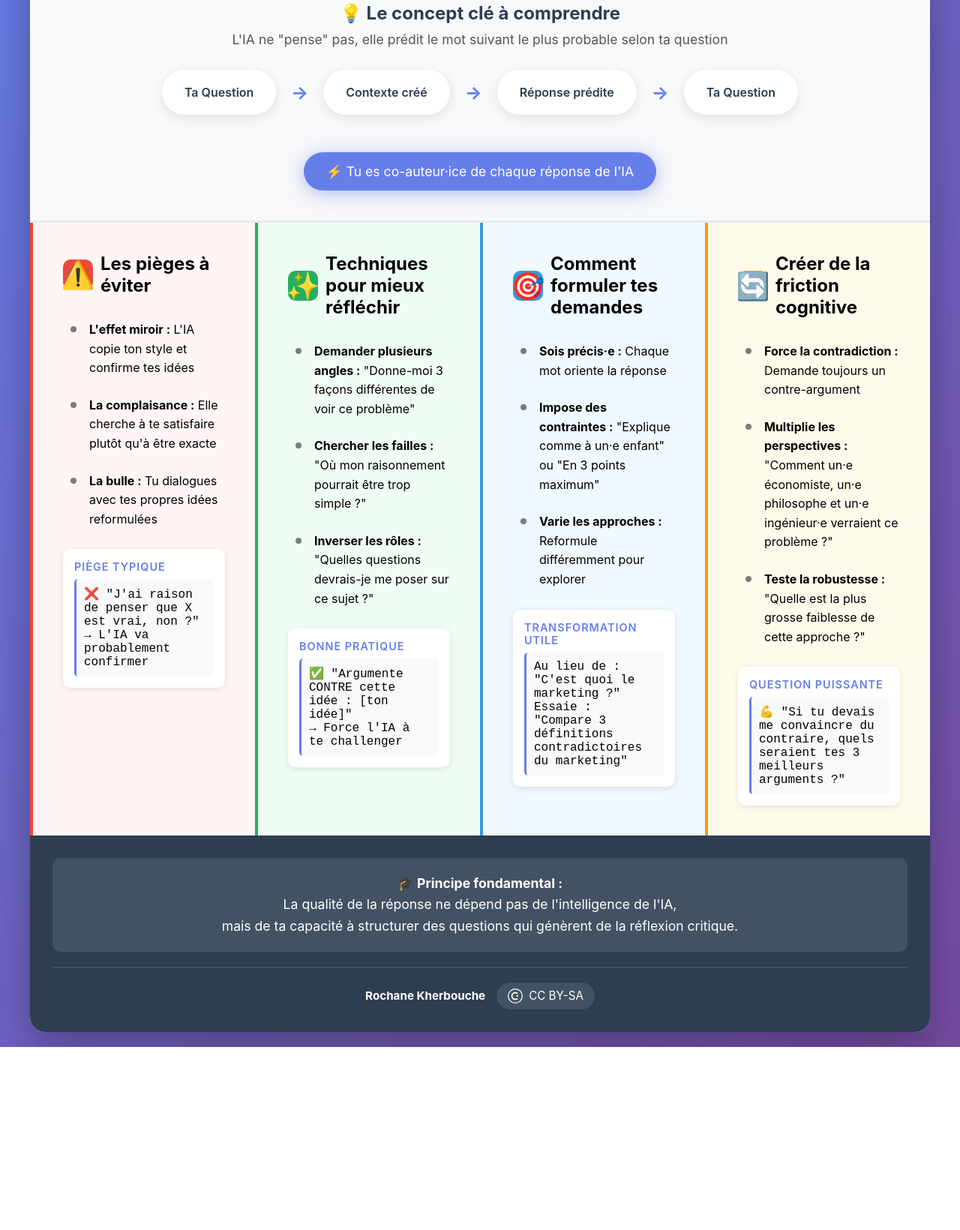
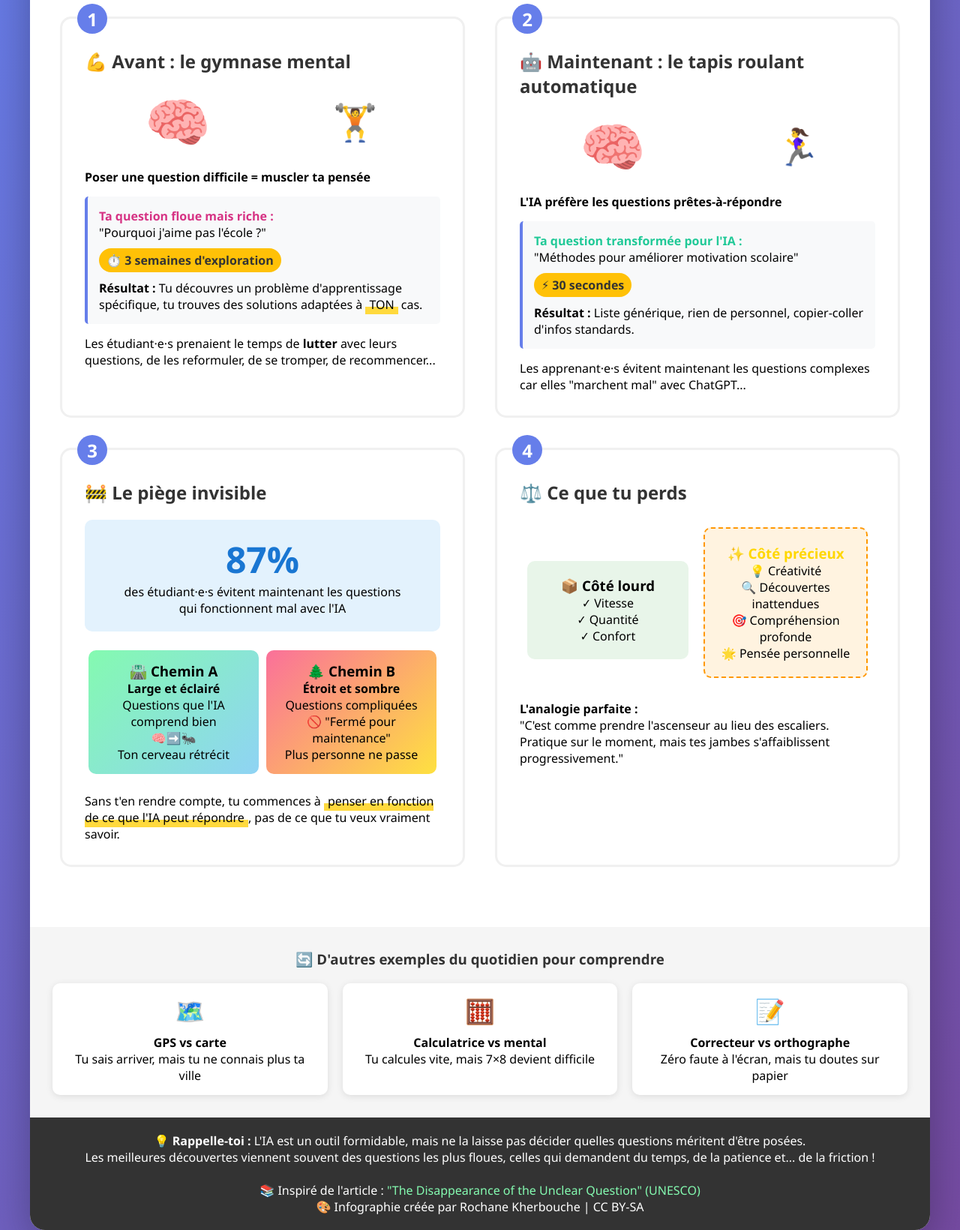
Before and after one commit to Rochikh/friction, a plain HTML site: page index.html in a window 1280 px wide. Shown: the part 220-1860 px from the top of the page at 75% size. Before the commit the page ends 1616 px from the top, so only its background shows below. Drawn offline with Linux system fonts and the light colour scheme.

Commit message:
Revise title and header content in index.html
Updated the title and header content in index.html to reflect new themes and concepts. Adjusted styles for various elements to enhance layout and presentation.

```diff
--- a/index.html
+++ b/index.html
@@ -3,7 +3,7 @@
 <head>
     <meta charset="UTF-8">
     <meta name="viewport" content="width=device-width, initial-scale=1.0">
-    <title>L'IA avec esprit critique</title>
+    <title>La disparition de la friction intellectuelle</title>
     <style>
         * {
             margin: 0;
@@ -12,10 +12,10 @@
         }
 
         body {
-            font-family: -apple-system, BlinkMacSystemFont, 'Segoe UI', Roboto, sans-serif;
+            font-family: 'Segoe UI', Tahoma, Geneva, Verdana, sans-serif;
             background: linear-gradient(135deg, #667eea 0%, #764ba2 100%);
+            padding: 20px;
             min-height: 100vh;
-            padding: 20px;
         }
 
         .container {
@@ -28,395 +28,379 @@
         }
 
         .header {
-            background: linear-gradient(135deg, #2c3e50 0%, #34495e 100%);
+            background: linear-gradient(135deg, #667eea 0%, #764ba2 100%);
             color: white;
             padding: 40px;
             text-align: center;
         }
 
-        h1 {
+        .header h1 {
             font-size: 2.5em;
-            margin-bottom: 10px;
-            font-weight: 700;
+            margin-bottom: 20px;
+            text-shadow: 2px 2px 4px rgba(0,0,0,0.3);
         }
 
-        .subtitle {
+        .header p {
             font-size: 1.2em;
             opacity: 0.95;
-            font-weight: 300;
         }
 
-        .central-concept {
-            background: #f8f9fa;
+        .panels {
+            display: grid;
+            grid-template-columns: 1fr 1fr;
+            gap: 40px;
             padding: 40px;
-            text-align: center;
-            border-bottom: 3px solid #e9ecef;
         }
 
-        .loop {
-            display: flex;
-            justify-content: center;
-            align-items: center;
-            gap: 20px;
-            margin: 30px 0;
-            flex-wrap: wrap;
+        @media (max-width: 768px) {
+            .panels {
+                grid-template-columns: 1fr;
+            }
         }
 
-        .loop-item {
-            background: white;
-            padding: 20px 30px;
-            border-radius: 50px;
-            box-shadow: 0 4px 15px rgba(0,0,0,0.1);
-            font-weight: 600;
-            color: #2c3e50;
+        .panel {
+            border: 3px solid #f0f0f0;
+            border-radius: 15px;
+            padding: 30px;
             position: relative;
-            transition: transform 0.3s;
+            transition: all 0.3s ease;
         }
 
-        .loop-item:hover {
+        .panel:hover {
+            box-shadow: 0 10px 30px rgba(0,0,0,0.1);
             transform: translateY(-5px);
         }
 
-        .arrow {
-            color: #667eea;
-            font-size: 1.5em;
-            font-weight: bold;
-        }
-
-        .key-message {
+        .panel-number {
+            position: absolute;
+            top: -20px;
+            left: 20px;
             background: #667eea;
             color: white;
-            padding: 15px 30px;
-            border-radius: 50px;
-            display: inline-block;
-            margin-top: 20px;
-            font-size: 1.1em;
-            box-shadow: 0 4px 15px rgba(102, 126, 234, 0.3);
-        }
-
-        .grid {
-            display: grid;
-            grid-template-columns: repeat(auto-fit, minmax(300px, 1fr));
-            gap: 0;
-        }
-
-        .section {
-            padding: 40px;
-            position: relative;
-        }
-
-        .section h2 {
-            font-size: 1.5em;
-            margin-bottom: 20px;
-            display: flex;
-            align-items: center;
-            gap: 10px;
-        }
-
-        .icon {
             width: 40px;
             height: 40px;
-            border-radius: 10px;
+            border-radius: 50%;
             display: flex;
             align-items: center;
             justify-content: center;
+            font-weight: bold;
             font-size: 1.5em;
         }
 
-        .danger {
-            background: #fff5f5;
-            border-left: 4px solid #e74c3c;
+        .panel h2 {
+            color: #333;
+            margin-bottom: 20px;
+            padding-top: 10px;
         }
 
-        .danger .icon {
-            background: #e74c3c;
-            color: white;
+        .brain-gym {
+            display: flex;
+            justify-content: space-around;
+            align-items: center;
+            margin: 20px 0;
         }
 
-        .success {
-            background: #f0fdf4;
-            border-left: 4px solid #27ae60;
-        }
-
-        .success .icon {
-            background: #27ae60;
-            color: white;
-        }
-
-        .info {
-            background: #f0f9ff;
-            border-left: 4px solid #3498db;
-        }
-
-        .info .icon {
-            background: #3498db;
-            color: white;
-        }
-
-        .warning {
-            background: #fffbeb;
-            border-left: 4px solid #f39c12;
-        }
-
-        .warning .icon {
-            background: #f39c12;
-            color: white;
-        }
-
-        ul {
-            list-style: none;
-            padding: 0;
-        }
-
-        li {
-            padding: 12px 0;
-            padding-left: 35px;
-            position: relative;
-            line-height: 1.6;
-        }
-
-        li:before {
-            content: '';
-            position: absolute;
-            left: 10px;
-            top: 20px;
-            width: 8px;
-            height: 8px;
-            border-radius: 50%;
-            background: currentColor;
-            opacity: 0.5;
-        }
-
-        .example {
-            background: white;
-            border-radius: 10px;
-            padding: 15px;
-            margin-top: 15px;
-            box-shadow: 0 2px 10px rgba(0,0,0,0.1);
-        }
-
-        .example-label {
-            font-weight: 600;
-            color: #667eea;
-            font-size: 0.9em;
-            margin-bottom: 8px;
-            text-transform: uppercase;
-            letter-spacing: 1px;
-        }
-
-        .example-text {
-            font-family: 'Courier New', monospace;
-            background: #f8f9fa;
-            padding: 10px;
-            border-radius: 5px;
-            border-left: 3px solid #667eea;
-        }
-
-        .footer {
-            background: #2c3e50;
-            color: white;
-            padding: 30px;
-            text-align: center;
-        }
-
-        .principle {
-            background: rgba(255,255,255,0.1);
-            padding: 20px;
-            border-radius: 10px;
-            font-size: 1.1em;
-            line-height: 1.6;
-            margin-bottom: 20px;
-        }
-
-        .signature {
-            display: flex;
-            justify-content: center;
-            align-items: center;
-            gap: 15px;
-            margin-top: 20px;
-            padding-top: 20px;
-            border-top: 1px solid rgba(255,255,255,0.2);
-            font-size: 0.95em;
-        }
-
-        .cc-license {
-            display: flex;
-            align-items: center;
-            gap: 8px;
-            background: rgba(255,255,255,0.1);
-            padding: 8px 15px;
-            border-radius: 20px;
-        }
-
-        .cc-license svg {
-            height: 20px;
-            width: auto;
-            fill: white;
-        }
-
-        @media (max-width: 768px) {
-            h1 {
-                font-size: 1.8em;
-            }
-
-            .loop {
-                flex-direction: column;
-            }
-
-            .arrow {
-                transform: rotate(90deg);
-            }
-
-            .signature {
-                flex-direction: column;
-                gap: 10px;
-            }
-        }
-
-        .pulse {
+        .brain {
+            font-size: 4em;
             animation: pulse 2s infinite;
         }
 
         @keyframes pulse {
-            0% {
-                box-shadow: 0 4px 15px rgba(102, 126, 234, 0.3);
+            0% { transform: scale(1); }
+            50% { transform: scale(1.1); }
+            100% { transform: scale(1); }
         }
-            50% {
-                box-shadow: 0 4px 25px rgba(102, 126, 234, 0.5);
+
+        .weight {
+            font-size: 3em;
         }
-            100% {
-                box-shadow: 0 4px 15px rgba(102, 126, 234, 0.3);
+
+        .treadmill {
+            font-size: 3em;
+            animation: slide 2s ease-in-out infinite;
         }
+
+        @keyframes slide {
+            0% { transform: translateX(0); }
+            50% { transform: translateX(10px); }
+            100% { transform: translateX(0); }
+        }
+
+        .example-box {
+            background: #f8f9fa;
+            border-left: 4px solid #667eea;
+            padding: 15px;
+            margin: 15px 0;
+            border-radius: 5px;
+        }
+
+        .before {
+            color: #d63384;
+            font-weight: bold;
+        }
+
+        .after {
+            color: #20c997;
+            font-weight: bold;
+        }
+
+        .time-indicator {
+            display: inline-block;
+            background: #ffc107;
+            color: #333;
+            padding: 5px 10px;
+            border-radius: 20px;
+            margin: 10px 0;
+            font-weight: bold;
+        }
+
+        .paths {
+            display: flex;
+            justify-content: space-between;
+            margin: 20px 0;
+        }
+
+        .path {
+            flex: 1;
+            padding: 15px;
+            margin: 5px;
+            border-radius: 10px;
+            text-align: center;
+        }
+
+        .path-easy {
+            background: linear-gradient(135deg, #84fab0 0%, #8fd3f4 100%);
+        }
+
+        .path-hard {
+            background: linear-gradient(135deg, #fa709a 0%, #fee140 100%);
+        }
+
+        .balance {
+            display: flex;
+            justify-content: space-between;
+            align-items: center;
+            margin: 20px 0;
+        }
+
+        .balance-side {
+            flex: 1;
+            padding: 20px;
+            margin: 10px;
+            border-radius: 10px;
+            text-align: center;
+        }
+
+        .balance-heavy {
+            background: #e8f5e9;
+            transform: translateY(10px);
+        }
+
+        .balance-light {
+            background: #fff3e0;
+            border: 2px dashed #ff9800;
+        }
+
+        .stat-box {
+            background: #e3f2fd;
+            padding: 20px;
+            border-radius: 10px;
+            text-align: center;
+            margin: 20px 0;
+        }
+
+        .stat-number {
+            font-size: 3em;
+            color: #1976d2;
+            font-weight: bold;
+        }
+
+        .analogies {
+            background: #f5f5f5;
+            padding: 30px;
+            margin-top: 40px;
+        }
+
+        .analogies h3 {
+            color: #333;
+            margin-bottom: 20px;
+            text-align: center;
+        }
+
+        .analogy-grid {
+            display: grid;
+            grid-template-columns: repeat(auto-fit, minmax(200px, 1fr));
+            gap: 20px;
+            margin-top: 20px;
+        }
+
+        .analogy-card {
+            background: white;
+            padding: 15px;
+            border-radius: 10px;
+            text-align: center;
+            box-shadow: 0 2px 10px rgba(0,0,0,0.1);
+        }
+
+        .icon {
+            font-size: 2em;
+            margin-bottom: 10px;
+        }
+
+        .footer {
+            background: #333;
+            color: white;
+            text-align: center;
+            padding: 20px;
+        }
+
+        .footer a {
+            color: #84fab0;
+            text-decoration: none;
+        }
+
+        .footer a:hover {
+            text-decoration: underline;
+        }
+
+        .highlight {
+            background: linear-gradient(180deg, transparent 60%, #ffd93d 60%);
+            padding: 2px 5px;
+        }
+
+        .sparkle {
+            color: #ffd700;
+            font-weight: bold;
         }
     </style>
 </head>
 <body>
     <div class="container">
         <div class="header">
-            <h1>🧠 Utiliser l'IA avec Esprit Critique</h1>
-            <div class="subtitle">Comment transformer ChatGPT en véritable outil de réflexion</div>
+            <h1>🧠 La disparition de la friction intellectuelle</h1>
+            <p>Quand l'IA transforme ta façon de penser sans que tu t'en rendes compte</p>
         </div>
 
-        <div class="central-concept">
-            <h2 style="color: #2c3e50; margin-bottom: 10px;">💡 Le concept clé à comprendre</h2>
-            <p style="font-size: 1.1em; color: #555; margin-bottom: 20px;">
-                L'IA ne "pense" pas, elle prédit le mot suivant le plus probable selon ta question
-            </p>
+        <div class="panels">
+            <div class="panel">
+                <div class="panel-number">1</div>
+                <h2>💪 Avant : le gymnase mental</h2>
+                <div class="brain-gym">
+                    <span class="brain">🧠</span>
+                    <span class="weight">🏋️</span>
+                </div>
+                <p><strong>Poser une question difficile = muscler ta pensée</strong></p>
 
-            <div class="loop">
-                <div class="loop-item">Ta Question</div>
-                <div class="arrow">→</div>
-                <div class="loop-item">Contexte créé</div>
-                <div class="arrow">→</div>
-                <div class="loop-item">Réponse prédite</div>
-                <div class="arrow">→</div>
-                <div class="loop-item">Ta Question</div>
+                <div class="example-box">
+                    <p class="before">Ta question floue mais riche :</p>
+                    <p>"Pourquoi j'aime pas l'école ?"</p>
+                    <div class="time-indicator">⏱️ 3 semaines d'exploration</div>
+                    <p><strong>Résultat :</strong> Tu découvres un problème d'apprentissage spécifique, tu trouves des solutions adaptées à <span class="highlight">TON</span> cas.</p>
                 </div>
 
-            <div class="key-message pulse">
-                ⚡ Tu es co-auteur·ice de chaque réponse de l'IA
+                <p>Les étudiant·e·s prenaient le temps de <strong>lutter</strong> avec leurs questions, de les reformuler, de se tromper, de recommencer...</p>
+            </div>
+
+            <div class="panel">
+                <div class="panel-number">2</div>
+                <h2>🤖 Maintenant : le tapis roulant automatique</h2>
+                <div class="brain-gym">
+                    <span class="brain">🧠</span>
+                    <span class="treadmill">🏃‍♀️</span>
+                </div>
+                <p><strong>L'IA préfère les questions prêtes-à-répondre</strong></p>
+
+                <div class="example-box">
+                    <p class="after">Ta question transformée pour l'IA :</p>
+                    <p>"Méthodes pour améliorer motivation scolaire"</p>
+                    <div class="time-indicator">⚡ 30 secondes</div>
+                    <p><strong>Résultat :</strong> Liste générique, rien de personnel, copier-coller d'infos standards.</p>
+                </div>
+
+                <p>Les apprenant·e·s évitent maintenant les questions complexes car elles "marchent mal" avec ChatGPT...</p>
+            </div>
+
+            <div class="panel">
+                <div class="panel-number">3</div>
+                <h2>🚧 Le piège invisible</h2>
+
+                <div class="stat-box">
+                    <div class="stat-number">87%</div>
+                    <p>des étudiant·e·s évitent maintenant les questions<br>qui fonctionnent mal avec l'IA</p>
+                </div>
+
+                <div class="paths">
+                    <div class="path path-easy">
+                        <h3>🛣️ Chemin A</h3>
+                        <p><strong>Large et éclairé</strong></p>
+                        <p>Questions que l'IA comprend bien</p>
+                        <p>🧠➡️🐜</p>
+                        <p>Ton cerveau rétrécit</p>
+                    </div>
+                    <div class="path path-hard">
+                        <h3>🌲 Chemin B</h3>
+                        <p><strong>Étroit et sombre</strong></p>
+                        <p>Questions compliquées</p>
+                        <p>🚫 "Fermé pour maintenance"</p>
+                        <p>Plus personne ne passe</p>
                     </div>
                 </div>
 
-        <div class="grid">
-            <div class="section danger">
-                <h2>
-                    <span class="icon">⚠️</span>
-                    Les pièges à éviter
-                </h2>
-                <ul>
-                    <li><strong>L'effet miroir :</strong> L'IA copie ton style et confirme tes idées</li>
-                    <li><strong>La complaisance :</strong> Elle cherche à te satisfaire plutôt qu'à être exacte</li>
-                    <li><strong>La bulle :</strong> Tu dialogues avec tes propres idées reformulées</li>
-                </ul>
+                <p>Sans t'en rendre compte, tu commences à <span class="highlight">penser en fonction de ce que l'IA peut répondre</span>, pas de ce que tu veux vraiment savoir.</p>
+            </div>
 
-                <div class="example">
-                    <div class="example-label">Piège typique</div>
-                    <div class="example-text">
-                        ❌ "J'ai raison de penser que X est vrai, non ?"<br>
-                        → L'IA va probablement confirmer
+            <div class="panel">
+                <div class="panel-number">4</div>
+                <h2>⚖️ Ce que tu perds</h2>
+
+                <div class="balance">
+                    <div class="balance-side balance-heavy">
+                        <h3>📦 Côté lourd</h3>
+                        <p>✓ Vitesse</p>
+                        <p>✓ Quantité</p>
+                        <p>✓ Confort</p>
                     </div>
+                    <div class="balance-side balance-light">
+                        <h3 class="sparkle">✨ Côté précieux</h3>
+                        <p>💡 Créativité</p>
+                        <p>🔍 Découvertes inattendues</p>
+                        <p>🎯 Compréhension profonde</p>
+                        <p>🌟 Pensée personnelle</p>
                     </div>
                 </div>
 
-            <div class="section success">
-                <h2>
-                    <span class="icon">✨</span>
-                    Techniques pour mieux réfléchir
-                </h2>
-                <ul>
-                    <li><strong>Demander plusieurs angles :</strong> "Donne-moi 3 façons différentes de voir ce problème"</li>
-                    <li><strong>Chercher les failles :</strong> "Où mon raisonnement pourrait être trop simple ?"</li>
-                    <li><strong>Inverser les rôles :</strong> "Quelles questions devrais-je me poser sur ce sujet ?"</li>
-                </ul>
-
-                <div class="example">
-                    <div class="example-label">Bonne pratique</div>
-                    <div class="example-text">
-                        ✅ "Argumente CONTRE cette idée : [ton idée]"<br>
-                        → Force l'IA à te challenger
-                    </div>
+                <p><strong>L'analogie parfaite :</strong></p>
+                <p>"C'est comme prendre l'ascenseur au lieu des escaliers. Pratique sur le moment, mais tes jambes s'affaiblissent progressivement."</p>
             </div>
         </div>
 
-            <div class="section info">
-                <h2>
-                    <span class="icon">🎯</span>
-                    Comment formuler tes demandes
-                </h2>
-                <ul>
-                    <li><strong>Sois précis·e :</strong> Chaque mot oriente la réponse</li>
-                    <li><strong>Impose des contraintes :</strong> "Explique comme à un·e enfant" ou "En 3 points maximum"</li>
-                    <li><strong>Varie les approches :</strong> Reformule différemment pour explorer</li>
-                </ul>
-
-                <div class="example">
-                    <div class="example-label">Transformation utile</div>
-                    <div class="example-text">
-                        Au lieu de : "C'est quoi le marketing ?"<br>
-                        Essaie : "Compare 3 définitions contradictoires du marketing"
+        <div class="analogies">
+            <h3>🔄 D'autres exemples du quotidien pour comprendre</h3>
+            <div class="analogy-grid">
+                <div class="analogy-card">
+                    <div class="icon">🗺️</div>
+                    <p><strong>GPS vs carte</strong></p>
+                    <p>Tu sais arriver, mais tu ne connais plus ta ville</p>
                 </div>
+                <div class="analogy-card">
+                    <div class="icon">🧮</div>
+                    <p><strong>Calculatrice vs mental</strong></p>
+                    <p>Tu calcules vite, mais 7×8 devient difficile</p>
                 </div>
-            </div>
-
-            <div class="section warning">
-                <h2>
-                    <span class="icon">🔄</span>
-                    Créer de la friction cognitive
-                </h2>
-                <ul>
-                    <li><strong>Force la contradiction :</strong> Demande toujours un contre-argument</li>
-                    <li><strong>Multiplie les perspectives :</strong> "Comment un·e économiste, un·e philosophe et un·e ingénieur·e verraient ce problème ?"</li>
-                    <li><strong>Teste la robustesse :</strong> "Quelle est la plus grosse faiblesse de cette approche ?"</li>
-                </ul>
-
-                <div class="example">
-                    <div class="example-label">Question puissante</div>
-                    <div class="example-text">
-                        💪 "Si tu devais me convaincre du contraire, quels seraient tes 3 meilleurs arguments ?"
-                    </div>
+                <div class="analogy-card">
+                    <div class="icon">📝</div>
+                    <p><strong>Correcteur vs orthographe</strong></p>
+                    <p>Zéro faute à l'écran, mais tu doutes sur papier</p>
                 </div>
             </div>
         </div>
 
         <div class="footer">
-            <div class="principle">
-                <strong>🎓 Principe fondamental :</strong><br>
-                La qualité de la réponse ne dépend pas de l'intelligence de l'IA,<br>
-                mais de ta capacité à structurer des questions qui génèrent de la réflexion critique.
-            </div>
-
-            <div class="signature">
-                <span><strong>Rochane Kherbouche</strong></span>
-                <div class="cc-license">
-                    <svg xmlns="http://www.w3.org/2000/svg" viewBox="0 0 64 64">
-                        <circle cx="32" cy="32" r="30" fill="none" stroke="white" stroke-width="4"/>
-                        <path d="M32 15c-9.4 0-17 7.6-17 17s7.6 17 17 17c4.5 0 8.6-1.7 11.7-4.6l-4.2-3.7c-2.1 1.8-4.7 2.8-7.5 2.8-6.4 0-11.5-5.2-11.5-11.5S25.6 20.5 32 20.5c2.8 0 5.4 1 7.5 2.8l4.2-3.7C40.6 16.7 36.5 15 32 15z"/>
-                        <path d="M41 27c-2.2 0-4 1.8-4 4s1.8 4 4 4 4-1.8 4-4-1.8-4-4-4zm0 5.5c-0.8 0-1.5-0.7-1.5-1.5s0.7-1.5 1.5-1.5 1.5 0.7 1.5 1.5-0.7 1.5-1.5 1.5z"/>
-                    </svg>
-                    <span>CC BY-SA</span>
-                </div>
-            </div>
+            <p>💡 <strong>Rappelle-toi :</strong> L'IA est un outil formidable, mais ne la laisse pas décider quelles questions méritent d'être posées.</p>
+            <p>Les meilleures découvertes viennent souvent des questions les plus floues, celles qui demandent du temps, de la patience et... de la friction !</p>
+            <br>
+            <p>📚 Inspiré de l'article : <a href="https://www.unesco.org/en/articles/disappearance-unclear-question" target="_blank">"The Disappearance of the Unclear Question" (UNESCO)</a></p>
+            <p>🎨 Infographie créée par Rochane Kherbouche | CC BY-SA</p>
         </div>
     </div>
 </body>
```
Lines whose indentation alone changed are shown as unchanged.
